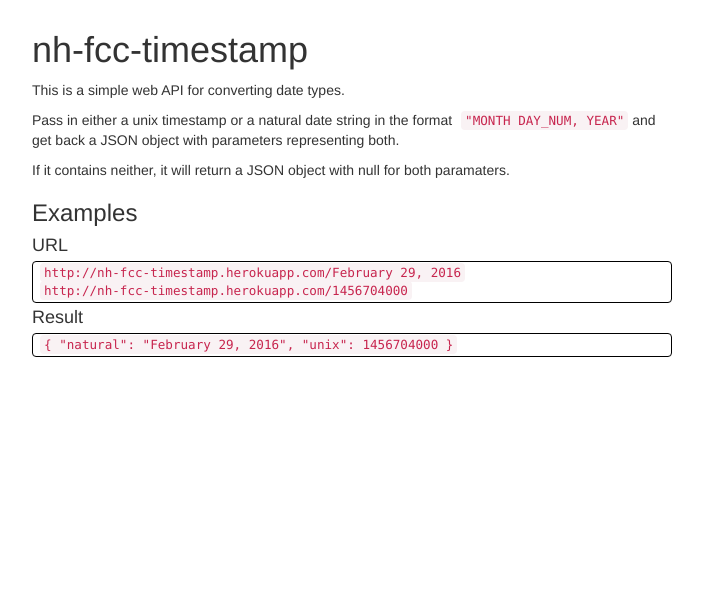
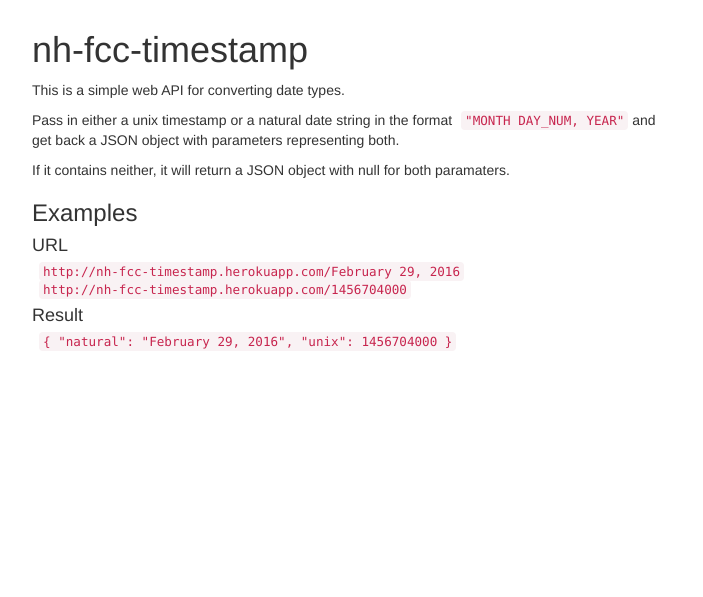
Before and after one commit to NotHimmler/nh-fcc-timestamp, a Flask app: page / in a window 1280 px wide. Shown: the top 597 px of the page, without its empty margins (288-991 px from the left). Run offline with Flask 2, Linux system fonts and the light colour scheme; some libraries are stand-ins or nearby versions.

Commit message:
Update styles.css
Removed code example border radius

```diff
--- a/static/styles/styles.css
+++ b/static/styles/styles.css
@@ -13,8 +13,6 @@ body {
 }
 
 .example {
-    border:1px solid black;
-    border-radius:4px;
     padding: 2px 2px 2px 2px;
 }
 
```
